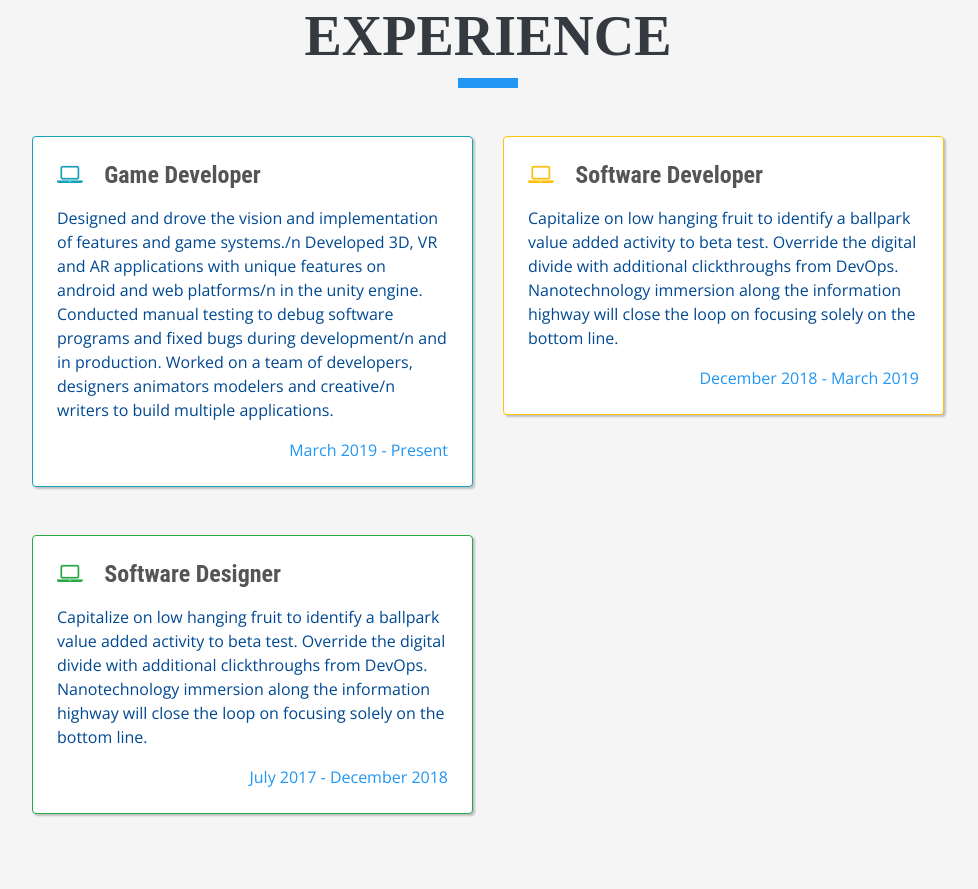
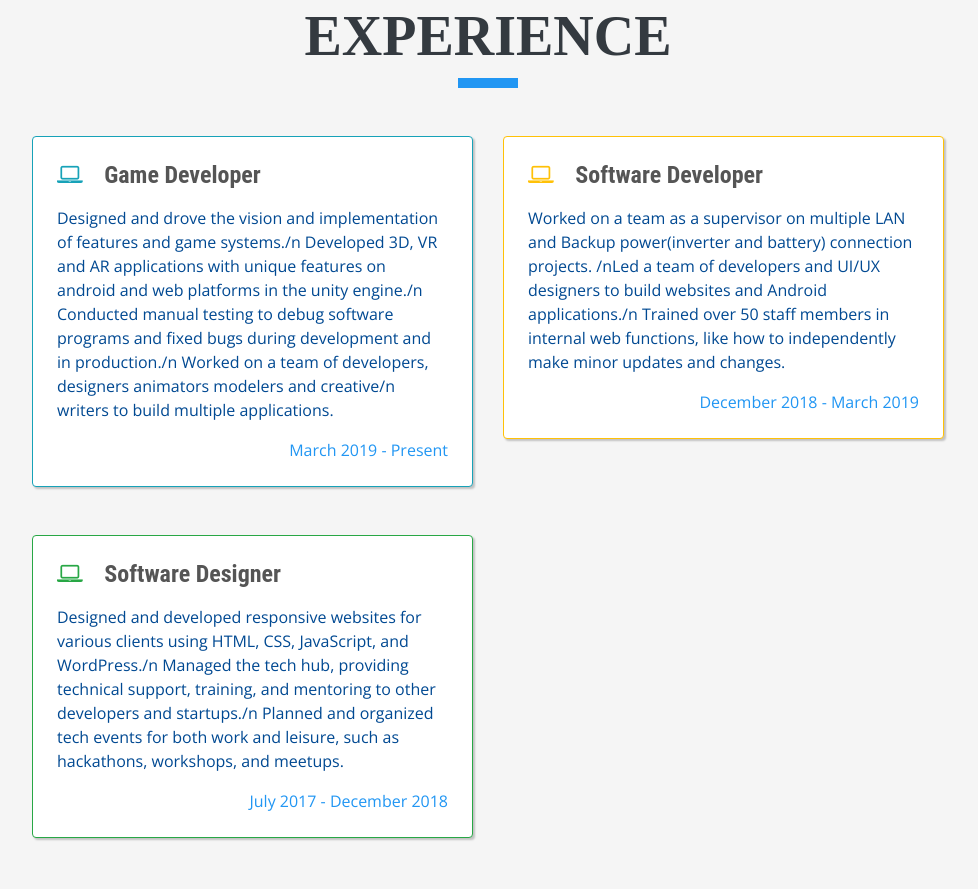
Before and after one commit to nnamanichijindu/2Dportfolio, a plain HTML site: page index.html in a window 1280 px wide. Shown: the part 845-1734 px from the top of the page, without its empty margins (288-1266 px from the left). Drawn offline with nearby package versions, Linux system fonts and the light colour scheme; a web font is replaced by a local one.

Commit message:
Update index.html

```diff
--- a/index.html
+++ b/index.html
@@ -132,9 +132,9 @@ License URL: https://creativecommons.org/licenses/by/4.0/
                   <div class=" resume-content mr-auto">
                       <h4 class="mb-3"><i class="fa fa-laptop mr-3 text-info"></i> Game Developer</h4>
                       <p>Designed and drove the vision and implementation of features and game systems./n
-Developed 3D, VR and AR applications with unique features on android and web platforms/n in the unity engine.
-Conducted manual testing to debug software programs and fixed bugs during development/n and in production.
-Worked on a team of developers, designers animators modelers and creative/n writers to build multiple applications.</p>
+                         Developed 3D, VR and AR applications with unique features on android and web platforms in the unity engine./n
+                         Conducted manual testing to debug software programs and fixed bugs during development and in production./n
+                         Worked on a team of developers, designers animators modelers and creative/n writers to build multiple applications.</p>
                   </div>
                   <div class="resume-date text-md-right">
                       <span class="text-primary">March 2019 - Present</span>
@@ -145,7 +145,9 @@ Worked on a team of developers, designers animators modelers and creative/n writ
                 <div class="card mx-0 p-4 mb-5" style="border-color: #ffc107; box-shadow: 2px 2px 2px rgba(0, 0, 0, 0.21);">
                   <div class="resume-content mr-auto">
                       <h4 class="mb-3"><i class="fa fa-laptop mr-3 text-warning"></i>  Software Developer</h4>
-                      <p>Capitalize on low hanging fruit to identify a ballpark value added activity to beta test. Override the digital divide with additional clickthroughs from DevOps. Nanotechnology immersion along the information highway will close the loop on focusing solely on the bottom line.</p>
+                      <p>Worked on a team as a supervisor on multiple LAN and Backup power(inverter and battery) connection projects.
+                         /nLed a team of developers and UI/UX designers to build websites and Android applications./n Trained over 50 staff
+                        members in internal web functions, like how to independently make minor updates and changes. </p>
                   </div>
                   <div class="resume-date text-md-right">
                       <span class="text-primary">December 2018 - March 2019</span>
@@ -156,7 +158,9 @@ Worked on a team of developers, designers animators modelers and creative/n writ
                 <div class="card mx-0 p-4 mb-5" style="border-color: #28a745; box-shadow: 2px 2px 2px rgba(0, 0, 0, 0.21);">
                   <div class="resume-content mr-auto">
                       <h4 class="mb-3"><i class="fa fa-laptop mr-3 text-success"></i> Software Designer</h4>
-                      <p>Capitalize on low hanging fruit to identify a ballpark value added activity to beta test. Override the digital divide with additional clickthroughs from DevOps. Nanotechnology immersion along the information highway will close the loop on focusing solely on the bottom line.</p>
+                      <p>Designed and developed responsive websites for various clients using HTML, CSS, JavaScript, and WordPress./n
+                         Managed the tech hub, providing technical support, training, and mentoring to other developers and startups./n
+                         Planned and organized tech events for both work and leisure, such as hackathons, workshops, and meetups.</p>
                   </div>
                   <div class="resume-date text-md-right">
                       <span class="text-primary">July 2017 - December 2018</span>
```
